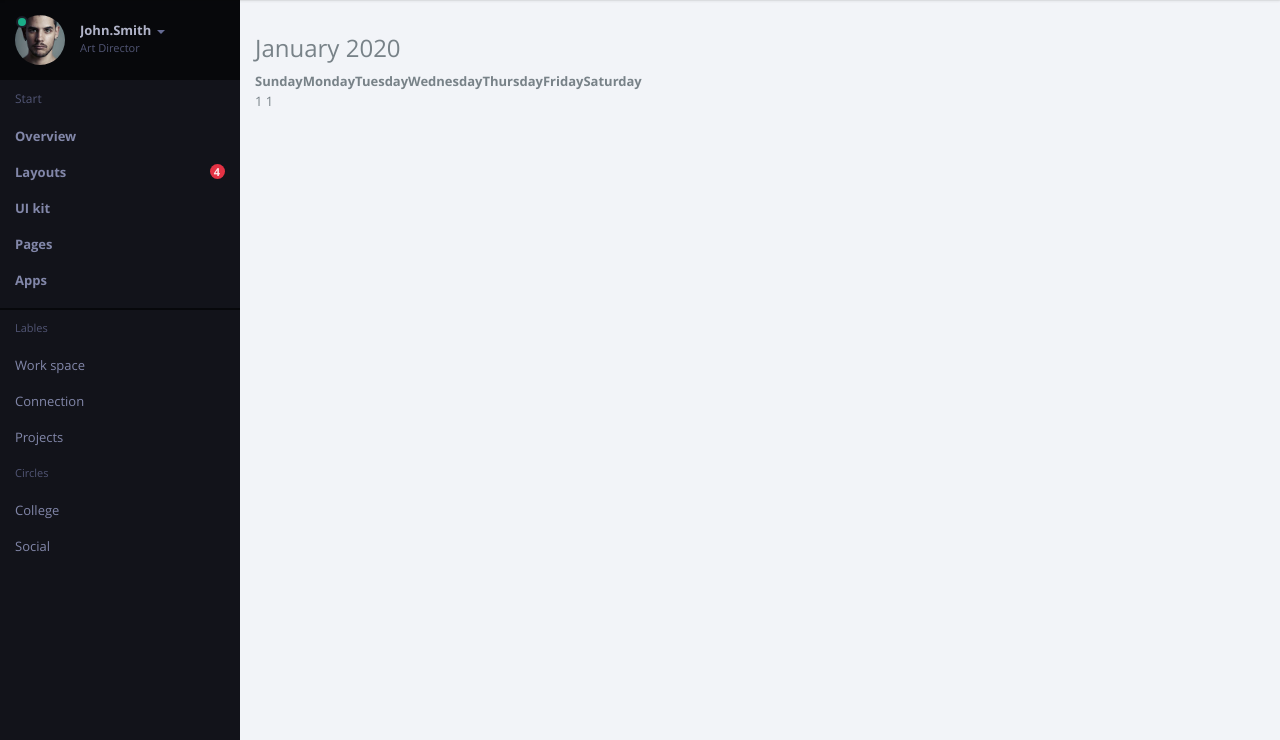
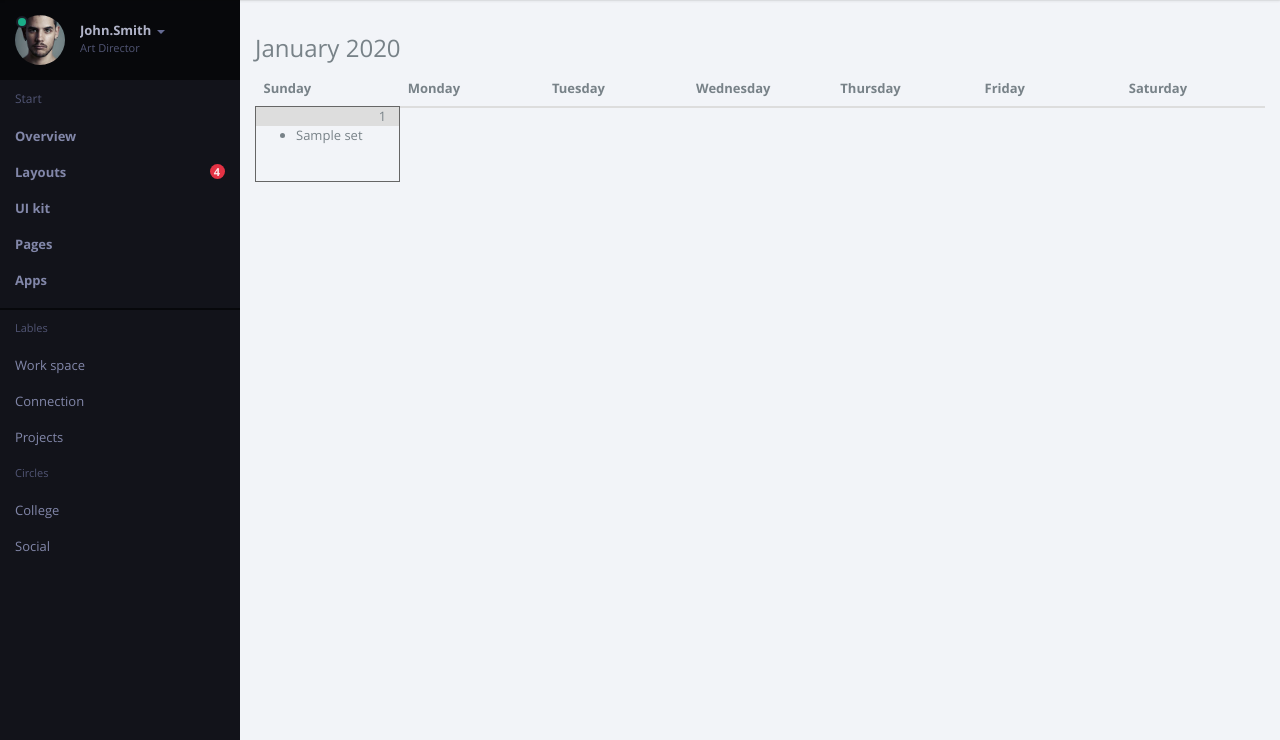
Before and after one commit to jamesturk/bia, a Django app: template templates/month.html in a window 1280 px wide. Shown: the part 60-800 px from the top of the page. Run offline with Django 3.2, Linux system fonts and the light colour scheme; the template is opened without the code that fills it: most values are stand-ins (such as "Sample title", 1, 10 or a date in 2020); some libraries are stand-ins or nearby versions.

Commit message:
list all exercises by month

```diff
--- a/lifting/views.py
+++ b/lifting/views.py
@@ -17,9 +17,9 @@ from .models import Set
 def month(request, year, month):
     year, month = int(year), int(month)
 
-    sets_by_day = defaultdict(list)
+    sets_by_day = defaultdict(set)
     for workset in Set.objects.filter(user=request.user, date__year=year, date__month=month):
-        sets_by_day[workset.date.day].append(workset)
+        sets_by_day[workset.date.day].add(workset.exercise)
     date = datetime.date(year, month, 1)
     first_day, max_days = calendar.monthrange(year, month)
     # make first_day use 0 for sunday
@@ -31,7 +31,7 @@ def month(request, year, month):
     for day in range(max_days+1):
         days.append({'number': day, 'sets': sets_by_day[day]})
 
-    days_by_week = [days[0:7], days[7:14], days[14:21], days[21:28], days[28:35]
+    days_by_week = [days[0:7], days[7:14], days[14:21], days[21:28], days[28:35]]
 
     return render(request, 'month.html', { 'date': date,
                                           'days': days_by_week
--- /dev/null
+++ b/static/css/bia.css
@@ -0,0 +1,13 @@
+.calendar-month {
+    table-layout: fixed;
+}
+.calendar-month > tbody > tr > td {
+    border: 1px solid #666;
+    padding: 0 0 2em 0;
+}
+.day-number {
+    width: 100%;
+    text-align: right;
+    padding: 0 1em 0 0;
+    background-color: #ddd;
+}
--- a/templates/month.html
+++ b/templates/month.html
@@ -9,7 +9,7 @@
 
 <section class="row">
     <section class="col-sm-12">
-        <table class="calendar-month">
+        <table class="table calendar-month">
             <thead>
                 <tr>
                 <th>Sunday</th>
@@ -25,10 +25,16 @@
             {% for week in days %}
             <tr>
                 {% for day in week %}
-                    <td>
+                    <td class="calendar-day">
                         {% if day %}
-                        <span class="calendar-day">{{day.number}}</span>
-                        {{day.sets|length}}
+                        <div class="day-number">{{day.number}}</div>
+                        <ul>
+                            {% for set in day.sets %}
+                            <li>
+                            {{set}}
+                            </li>
+                            {% endfor %}
+                        </ul>
                         {% endif %}
                     </td>
                 {% endfor %}
```
